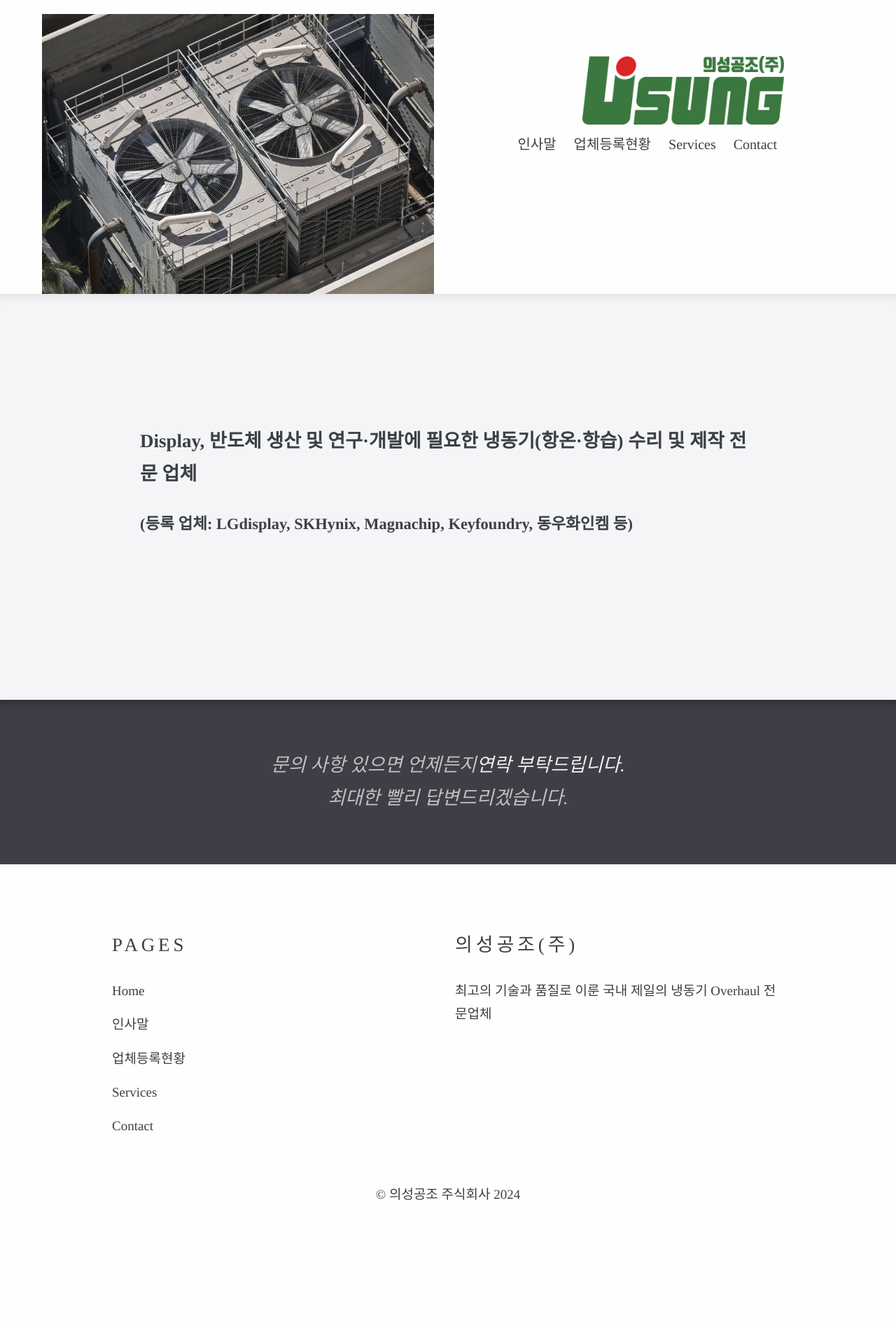
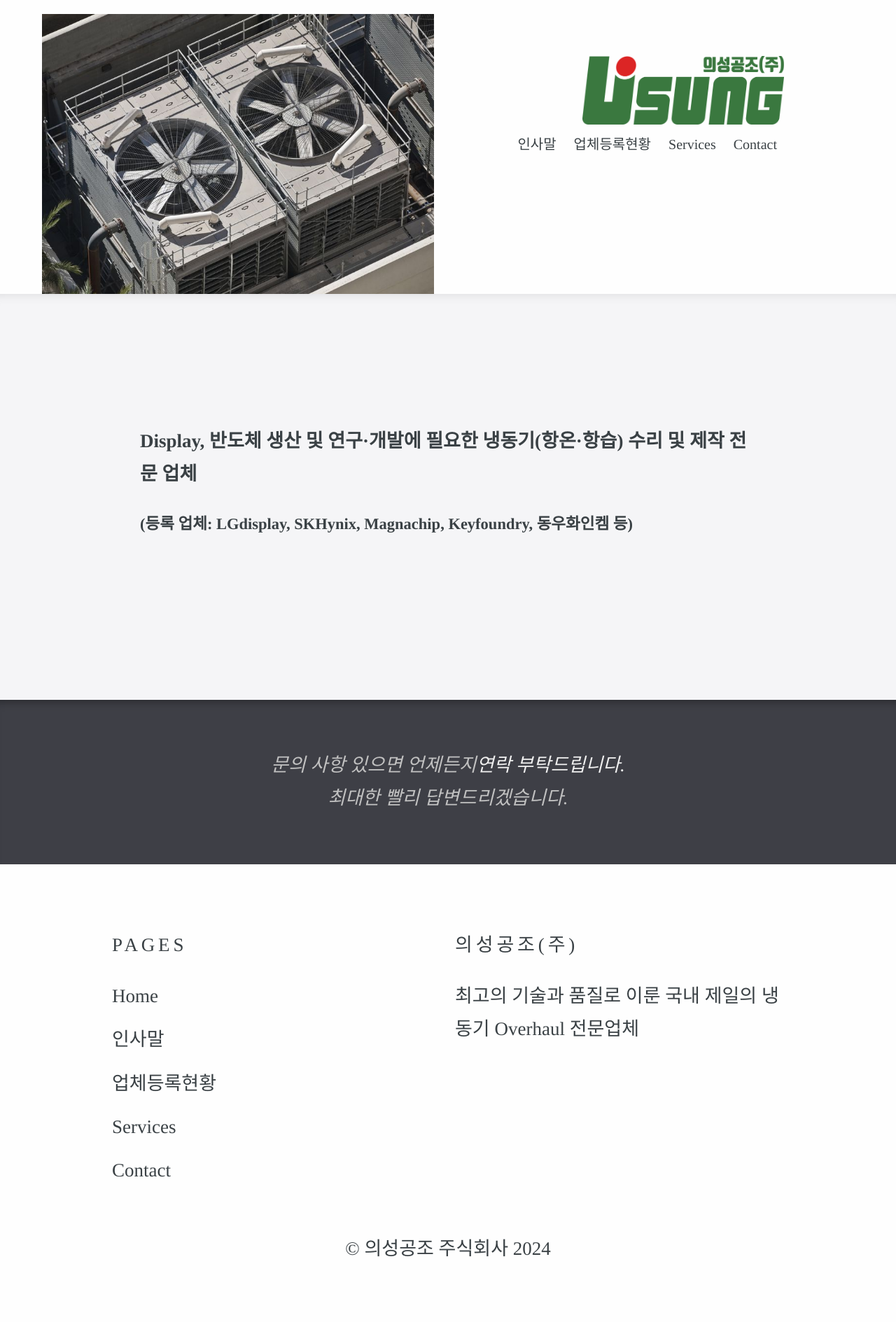
Before and after one commit to sangjoon6099/sangjoon6099.github.io, a Jekyll site: the page built from index.html, in a window 1280 px wide. Shown: the whole page at 70% size. Built offline with Jekyll 4.4.1, drawn with Linux system fonts in a browser that asks for light colours; some web fonts are replaced; the list of posts is cut into pages by our own code; before the commit the page ends 1805 px from its top, so only the background shows below that.

Commit message:
Update _layout.scss

```diff
--- a/_sass/_layout.scss
+++ b/_sass/_layout.scss
@@ -197,7 +197,7 @@ section {
 
 footer {
 	position: relative;
-	font-size: 1.9rem;
+	font-size: 2.7rem;
 
 	h2 {
 		font-size: 2.7rem;
```
